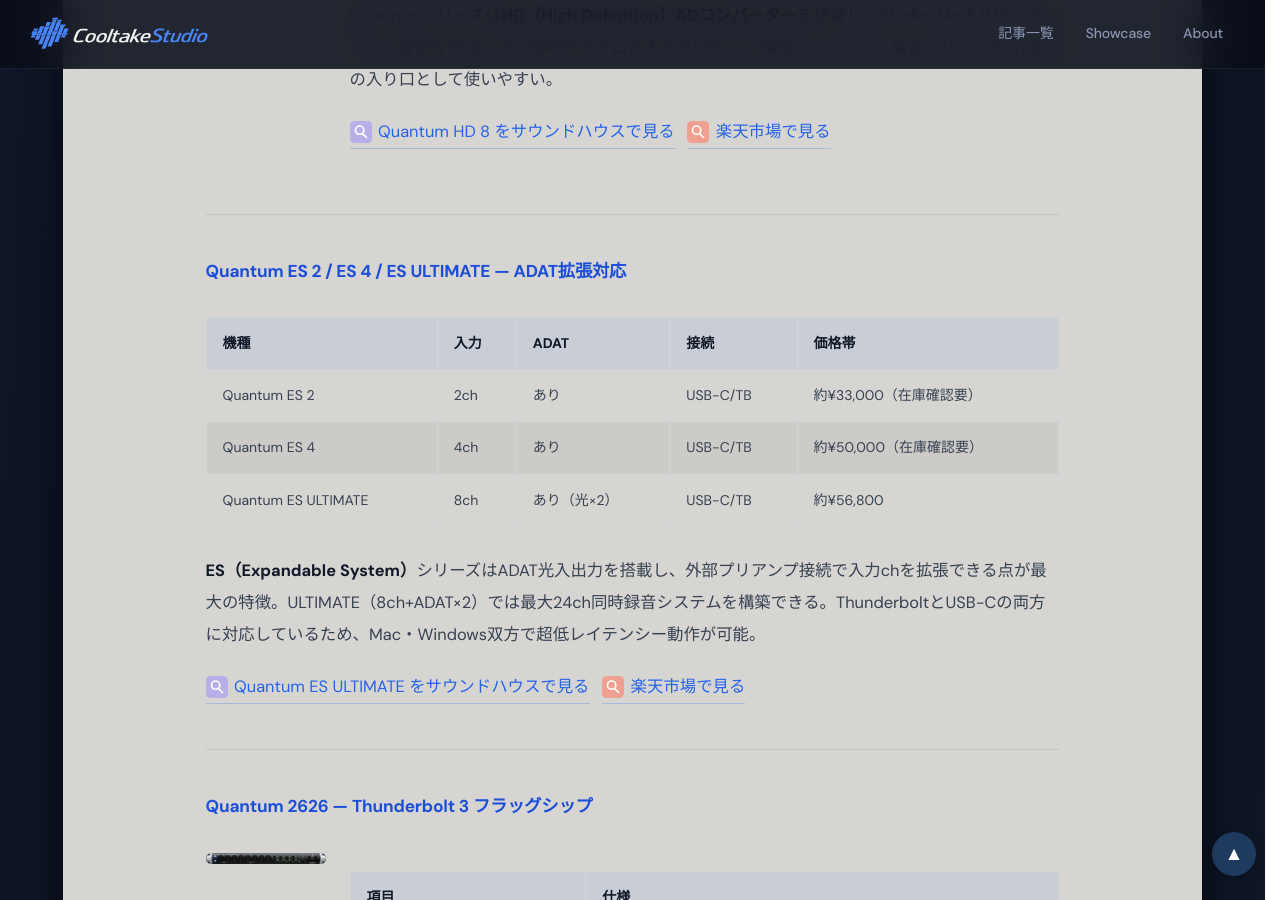
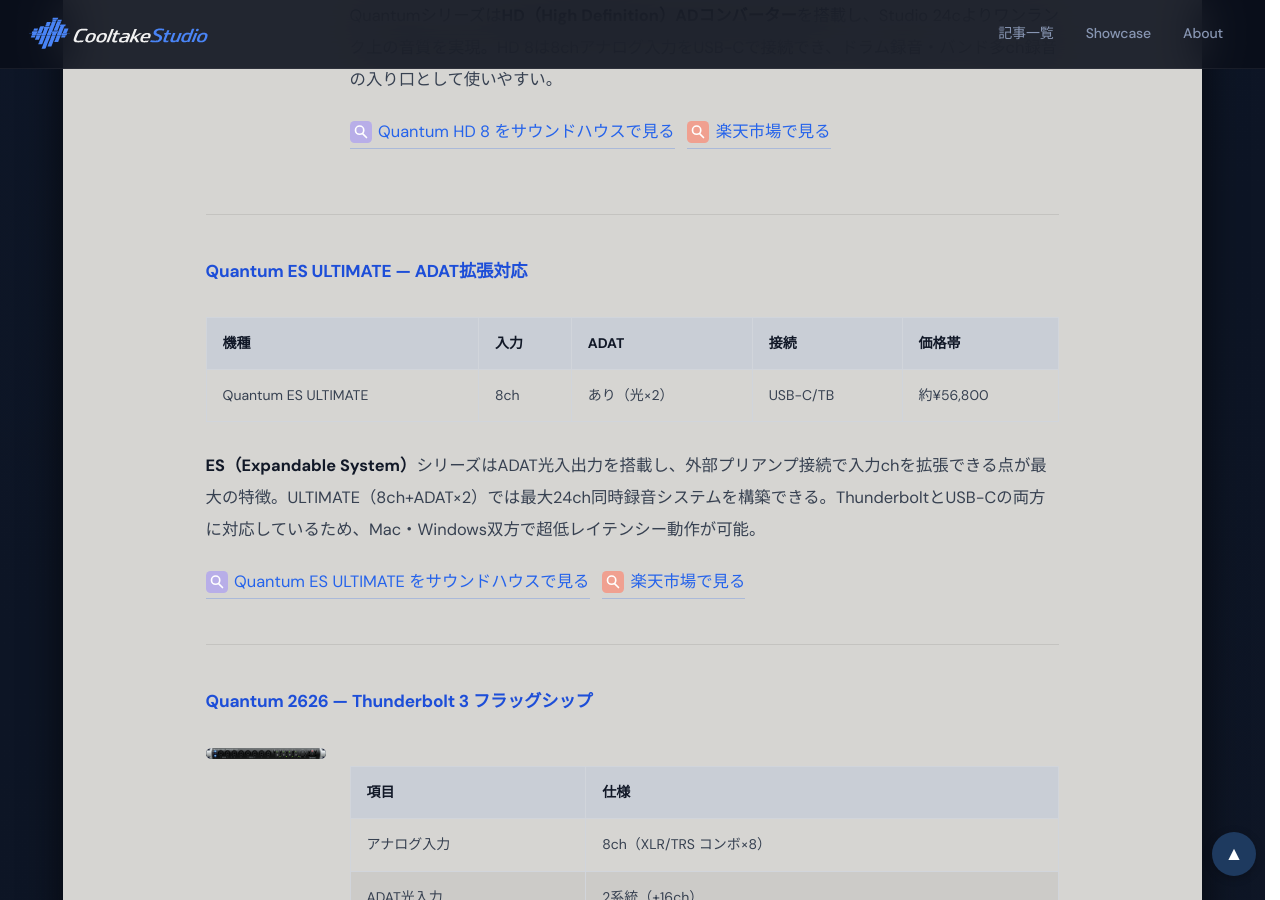
Before and after one commit to cooltake/cooltake-staging, a Jekyll site: the page built from _posts/2026-06-13-presonus-guide.md, in a window 1280 px wide and 900 px high, scrolled down 2303 px. Built offline with Jekyll 4.4.1, drawn with Linux system fonts in a browser that asks for light colours; some web fonts are replaced.

Commit message:
fix: PreSonus Quantum ES 2・ES 4をSOLD OUTにより記事から削除
- presonus-guide: ES 2・ES 4行を削除、セクション見出しをES ULTIMATEのみに変更
- presonus-vs-motu: シナリオ③の Scarlett 16i16 価格を¥36,800→約¥47,000に修正

Co-Authored-By: Claude Sonnet 4.6 <noreply@anthropic.com>

```diff
--- a/_posts/2026-06-13-presonus-guide.md
+++ b/_posts/2026-06-13-presonus-guide.md
@@ -77,12 +77,10 @@ Quantumシリーズは**HD（High Definition）ADコンバーター**を搭載
 
 ---
 
-### Quantum ES 2 / ES 4 / ES ULTIMATE — ADAT拡張対応
+### Quantum ES ULTIMATE — ADAT拡張対応
 
 | 機種 | 入力 | ADAT | 接続 | 価格帯 |
 |------|------|------|------|--------|
-| Quantum ES 2 | 2ch | あり | USB-C/TB | 約¥33,000（在庫確認要） |
-| Quantum ES 4 | 4ch | あり | USB-C/TB | 約¥50,000（在庫確認要） |
 | Quantum ES ULTIMATE | 8ch | あり（光×2） | USB-C/TB | 約¥56,800 |
 
 **ES（Expandable System）**シリーズはADAT光入出力を搭載し、外部プリアンプ接続で入力chを拡張できる点が最大の特徴。ULTIMATE（8ch+ADAT×2）では最大24ch同時録音システムを構築できる。ThunderboltとUSB-Cの両方に対応しているため、Mac・Windows双方で超低レイテンシー動作が可能。
```
Also changed, not shown: _posts/2026-06-13-presonus-vs-motu-guide.md (+1 -1 lines).
